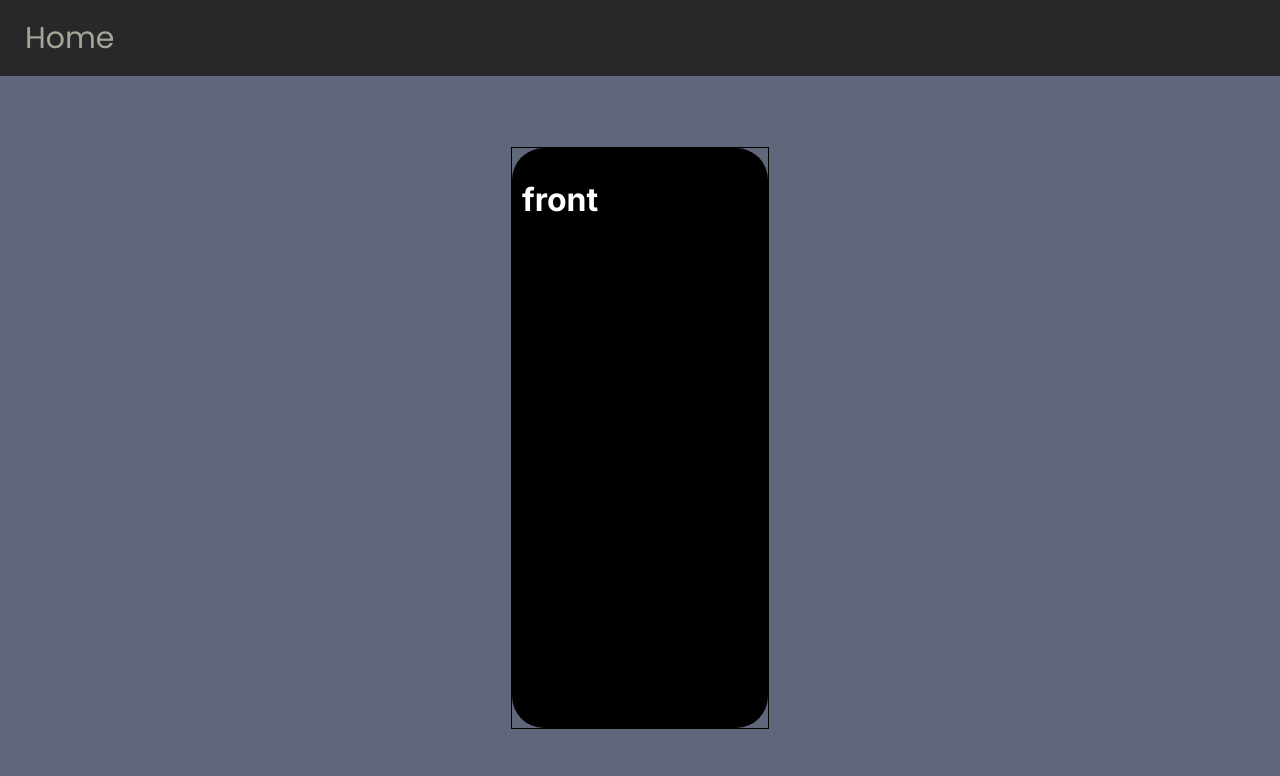
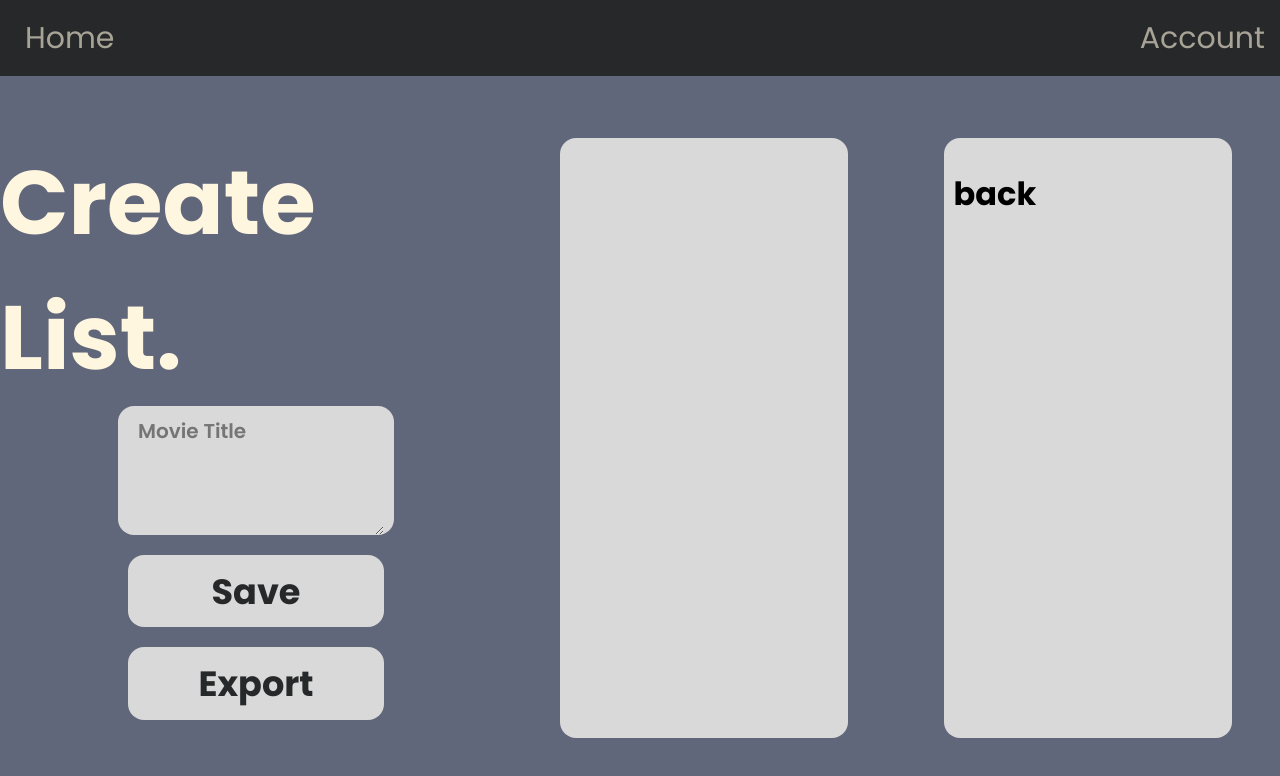
Before and after one commit to adnanysf/themovielist, a Next.js app in the folder client/: page /createcard in a window 1280 px wide. Shown: the top 776 px of the page. Built offline with nearby package versions, Linux system fonts and the light colour scheme.

Commit message:
updated create card file

```diff
--- a/client/src/app/components/navbar/Navbar.js
+++ b/client/src/app/components/navbar/Navbar.js
@@ -5,6 +5,7 @@ export default function Navbar(){
     return(
         <div className={style.app}>
             <Link href='/' className={style.homebutton}>Home</Link>
+            <Link href='/login' className={style.accountbutton}>Account</Link>
         </div>
     )
 }
--- a/client/src/app/components/navbar/navbar.module.css
+++ b/client/src/app/components/navbar/navbar.module.css
@@ -8,7 +8,7 @@
     justify-content: space-between;
     align-items: center;
 }
-.homebutton{
+.homebutton, .accountbutton{
     font-size: 30px;
     padding: 5px;
     font-family: 'Poppins', sans-serif;
@@ -20,7 +20,11 @@
     opacity: 0.6;
 }
 
-.homebutton:hover{
+.homebutton:hover, .accountbutton:hover{
     scale: 1.05;
     opacity: 1;
 }
+
+.accountbutton{
+    padding-right: 15px;
+}
--- a/client/src/app/createcard/create.module.css
+++ b/client/src/app/createcard/create.module.css
@@ -2,50 +2,104 @@
     margin: 0;
     width: 100%;
     display: flex;
-    justify-content: center;
-    align-items: center;
     height: 90.5vh;
     background-color: #61677A;
 }
-.cont{
-    width: 20%;
-    height: 80%;
-    border: 1px solid black;
-    color: white;
-    perspective: 800px;
+
+.left{
+    width: 40%;
+    height: 100%;
+    display: flex;
+    flex-direction: column;
+    font-family: 'Poppins', 'Sans-Serif';
+    align-items: center
 }
 
-.card{
-    border-radius: 2em;
-    background-color: black;
+.left h1{
+    color: #FFF6E0;
+    font-weight: 700;
+    font-size: 90px;
+    margin-bottom: 0px;
+}
+
+.save, .update{
+    margin-bottom: 20px;
+    width: 50%;
+    height: 10%;
+    border-radius: 1rem;
+    display: flex;
+    justify-content: center;
+    align-items: center;
+    font-size: 30px;
+    transition: 0.25s;
+    background-color: #D9D9D9;
+    color: #272829;
+
+}
+
+.save:hover, .update:hover{
+    letter-spacing: 5px;
+    scale: 1.1;
+    cursor: pointer;
+}
+
+.cont{
+    /* border: 1px solid black; */
+    height: 100%;
+    width: 60%;
+    display: flex;
+    justify-content: space-around;
+    align-items: center;
+}
+.front,.back{
+    width: 35%;
+    height: 80%;
+    border-radius: 1rem;
+    padding: 10px;
+    background-color: #D9D9D9;
+    display: flex;
+    font-family: 'Poppins', 'Sans-Serif';
+}
+
+.front{
+    justify-content: center;
+    align-items: center;
+    word-wrap: break-word;
+    word-break: break-all;
+    white-space: pre-wrap;
+    font-size: 50px;
+    font-weight: 700;
+    text-align: center;
+    line-height: 50px;
+}
+
+.titlecontainer{
+    padding: 10px;
+    margin-bottom: 20px;
+    width: 50%;
+    height: 15%;
+    border-radius: 1rem;
+    display: flex;
+    justify-content: center;
+    align-items: center;
+    font-size: 30px;
+    transition: 0.25s;
+    background-color: #D9D9D9;
+    color: #272829;
+}
+
+.movietitle{
+    border: none;
+    outline: none;
+    padding: 10px;
+    background-color: transparent;
+    font-family: 'Poppins', 'Sans-Serif';
     width: 100%;
     height: 100%;
-    position: relative;
-    transition: 1s;
-    transform-style: preserve-3d;
+    font-size: 20px;
+    word-wrap: break-word;
+    word-break: break-all;
+    white-space: break-spaces;
+    vertical-align: middle;
+    font-weight: 600;
 }
-
-
-
-.cont:hover > .card{
-    transform: rotateY(180deg);
-}
-
-.front,.back{
-    position: absolute;
-    width: 100%;
-    height: 100%;
-    backface-visibility: hidden;
-}
-
-.front h1{
-    padding: 10px;
-}
-
-.back h1{
-    padding: 10px;
-}
-
-.back{
-    transform: rotateY(180deg);
-}
--- a/client/src/app/createcard/page.js
+++ b/client/src/app/createcard/page.js
@@ -1,17 +1,32 @@
+'use client'
 import style from './create.module.css'
-import Card from '../components/card/Card'
 import '../styles.css'
+import { useState } from 'react'
 
 export default function CreateCard(){
+    const [movietitle, setMovieTitle] = useState("")
+
+    const titleChange = (event) => {
+        setMovieTitle(event.target.value)
+    }
 
     return(
         <div className={style.app}>
+            <div className={style.left}>
+                <h1 className='title'>Create List.</h1>
+                <div className={style.titlecontainer}>
+                    <textarea placeholder='Movie Title' className={style.movietitle} onChange={titleChange}></textarea>
+                </div>
+                <div className={style.save}><h3>Save</h3></div>
+                <div className={style.update}><h3>Export</h3></div>
+            </div>
+            <div className={style.cont}>
 
-            <div className={style.cont}>
-                <div className={style.card}>
-                    <div className={style.front}> <h1>front</h1> </div>
-                    <div className={style.back}> <h1>back</h1> </div>
-                </div>
+                <div className={style.front}>
+                    {movietitle}
+                 </div>
+                <div className={style.back}> <h1>back</h1> </div>
+
 
             </div>
 
--- a/client/src/app/page.js
+++ b/client/src/app/page.js
@@ -12,7 +12,7 @@ export default function Home() {
           </div>
         <div className={styles.right}>
           <h1>Start Now</h1>
-          <Link href='./login' className={styles.makelist}>Make a List</Link>
+          <Link href='./createcard' className={styles.makelist}>Make a List</Link>
         </div>
       </div>
     </div>
--- a/client/src/app/styles.css
+++ b/client/src/app/styles.css
@@ -1,3 +1,5 @@
+@import url('https://fonts.googleapis.com/css2?family=Poppins:wght@300;400;600;700;800&display=swap');
+
 body{
     margin: 0px;
 }
```
Also changed, not shown: 1 other file (tests, documents, lock files or other folders).
